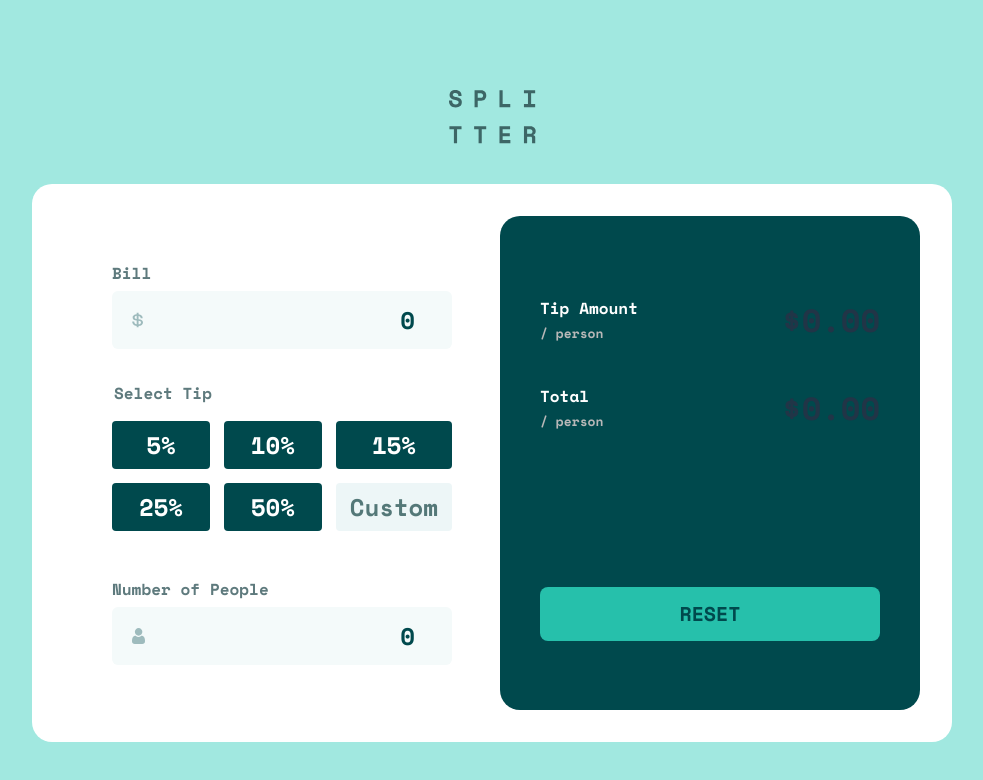
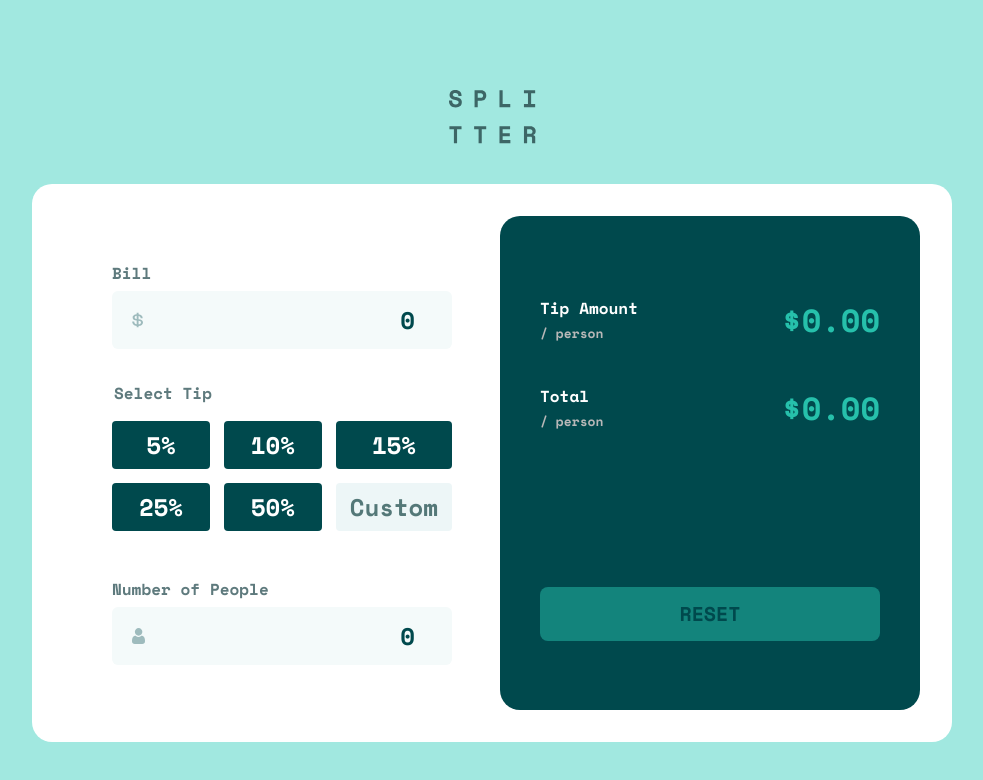
Before and after one commit to MitaliShah/tip-calculator-app, a React (Vite) app: page / in a window 1280 px wide. Shown: the top 780 px of the page, without its empty margins (148-1131 px from the left). Built offline with nearby package versions, Linux system fonts and the light colour scheme.

Commit message:
changed color for output tag

```diff
--- a/src/components/Results.jsx
+++ b/src/components/Results.jsx
@@ -86,6 +86,9 @@ const Reset = styled.button`
   cursor: pointer;
   outline: none;
 
+  cursor: ${(props) => (props.disabled ? "not-allowed" : "pointer")};
+  opacity: ${(props) => (props.disabled ? "0.5" : "1")};
+
   &:focus {
     outline: none;
     background-color: var(--blue-bg);
@@ -98,6 +101,7 @@ const Reset = styled.button`
 
 const Output = styled.output`
   font-size: 2rem;
+  color: var(--strong-cyan);
 `;
 
 const Small = styled.small`
```
